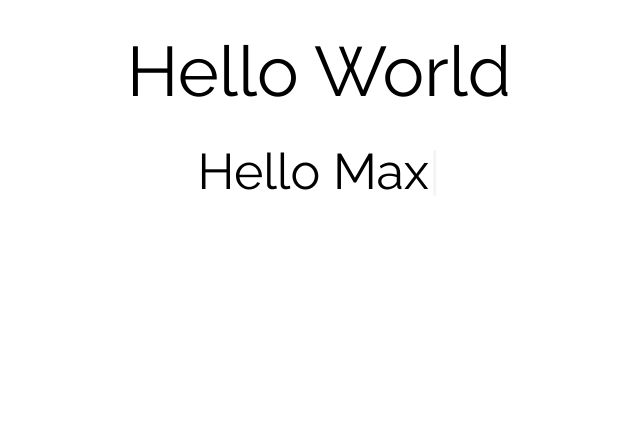
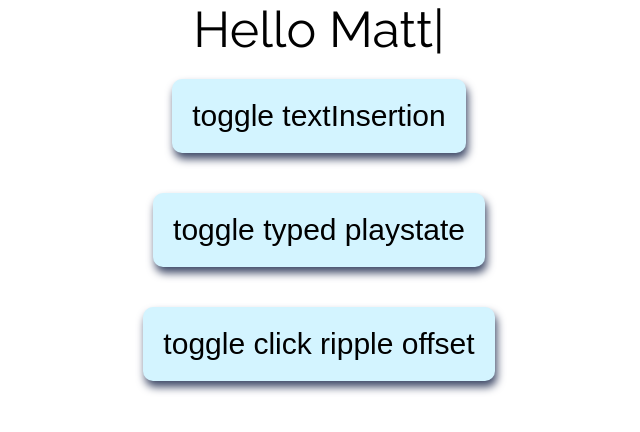
Before and after one commit to Velocima/front-end-react-effects, a Next.js app: page / in a window 1280 px wide. Shown: the top 432 px of the page, without its empty margins (321-961 px from the left). Built offline with nearby package versions, Linux system fonts and the light colour scheme.

Commit message:
playstate offset made optional through props. buttons added to demonstrate effects

```diff
--- a/components/typed.jsx
+++ b/components/typed.jsx
@@ -1,7 +1,7 @@
 import { useState, useEffect } from 'react';
 import style from '../styles/typed.module.css';
 
-export default function Typed({ prefix, words, suffix, textInsertion }) {
+export default function Typed({ prefix, words, suffix, textInsertion, isPaused }) {
 	const [isTypingDirectionForward, setIsTypingDirectionForward] = useState(true);
 	const [currentLetterIndex, setCurrentLetterIndex] = useState(0);
 	const [currentWordIndex, setCurrentWordIndex] = useState(0);
@@ -14,6 +14,7 @@ export default function Typed({ prefix, words, suffix, textInsertion }) {
 	});
 	useEffect(() => {
 		const handleChange = () => {
+			if (isPaused) return;
 			setIsTypingDirectionForward((prevState) => {
 				if (typedWord.length === 1 && !prevState) return true;
 				if (
@@ -52,7 +53,7 @@ export default function Typed({ prefix, words, suffix, textInsertion }) {
 				: 100 + Math.floor(Math.random() * 50)
 		);
 		return () => clearTimeout(intervalID);
-	}, [typedWord]);
+	}, [typedWord, isPaused]);
 
 	return (
 		<>
--- a/pages/index.jsx
+++ b/pages/index.jsx
@@ -3,8 +3,12 @@ import styles from '../styles/index.module.css';
 import Typed from '../components/typed';
 import Link from 'next/link';
 import ClickRipple from '../components/clickRipple';
+import { useState } from 'react';
 
 export default function Home() {
+	const [isClickRippleOffset, setIsClickRippleOffset] = useState(false);
+	const [isTypedTextInsertion, setIsTypedTextInsertion] = useState(true);
+	const [isTypedPaused, setIsTypedPaused] = useState(false);
 	return (
 		<>
 			<Head>
@@ -12,10 +16,22 @@ export default function Home() {
 				<link rel='icon' href='/favicon.ico' />
 			</Head>
 			<main className={styles.main}>
-				<h1>Hello World</h1>
-
-				<Typed prefix='Hello' words={['Max', 'World', 'Matt']} textInsertion />
-				<ClickRipple />
+				<Typed
+					prefix='Hello'
+					words={['Max', 'World', 'Matt']}
+					textInsertion={isTypedTextInsertion}
+					isPaused={isTypedPaused}
+				/>
+				<button onClick={() => setIsTypedTextInsertion((prevState) => !prevState)}>
+					toggle textInsertion
+				</button>
+				<button onClick={() => setIsTypedPaused((prevState) => !prevState)}>
+					toggle typed playstate
+				</button>
+				<button onClick={() => setIsClickRippleOffset((prevState) => !prevState)}>
+					toggle click ripple offset
+				</button>
+				<ClickRipple offCenter={isClickRippleOffset} />
 			</main>
 		</>
 	);
--- a/styles/index.module.css
+++ b/styles/index.module.css
@@ -9,8 +9,31 @@
 	font-weight: 400;
 	font-size: 70px;
 	padding: 30px 0;
+	color: #283149;
 }
 
 .main p {
 	font-size: 50px;
 }
+
+.main button {
+	background-color: #d3f4ff;
+	color: 283149;
+	font-size: 30px;
+	margin: 20px 0;
+	padding: 20px;
+	border-radius: 10px;
+	transition: all 0.15s, background-color 0.3s;
+	border: none;
+	box-shadow: 2px 6px 8px #404b69;
+}
+
+.main button:active {
+	background-color: #ff9dbe;
+	border: none;
+	box-shadow: 1px 3px 4px #404b69;
+	transform: translate(1px, 3px);
+}
+.main button:focus {
+	outline: none;
+}
```
